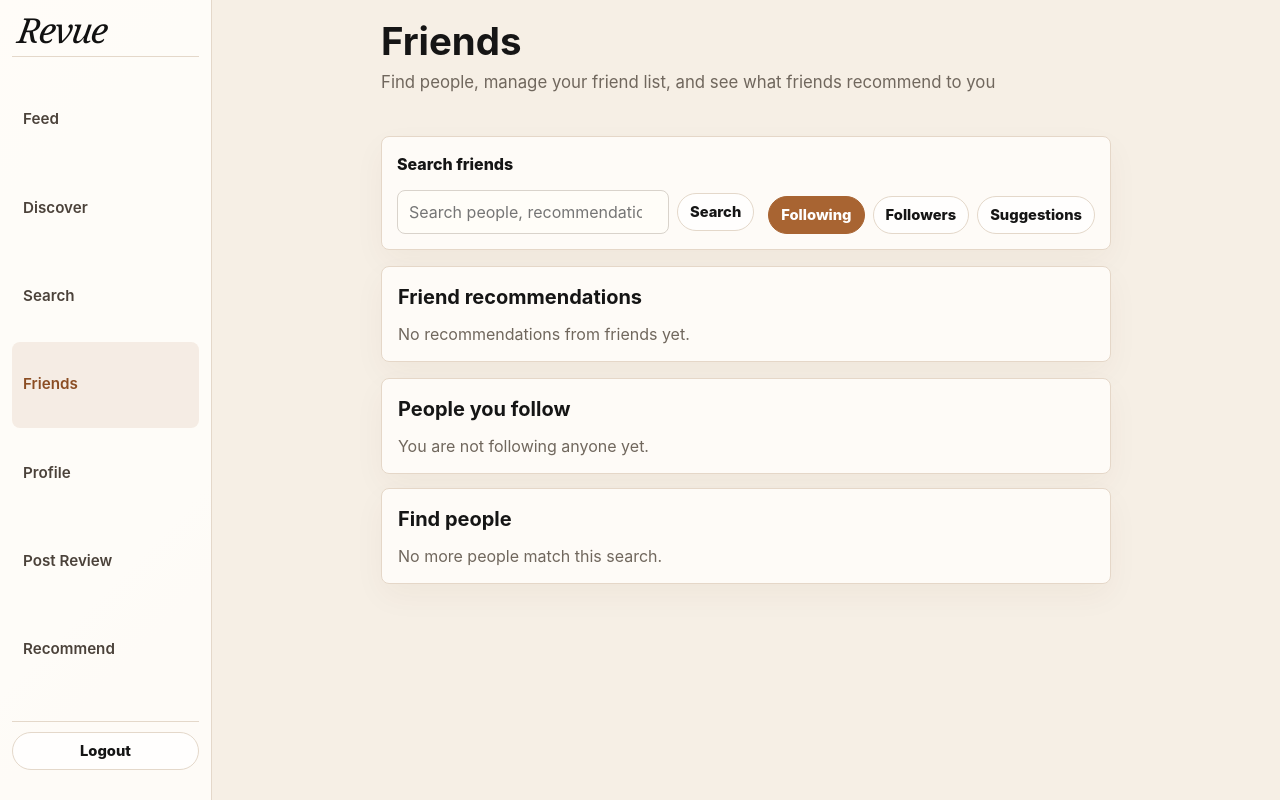
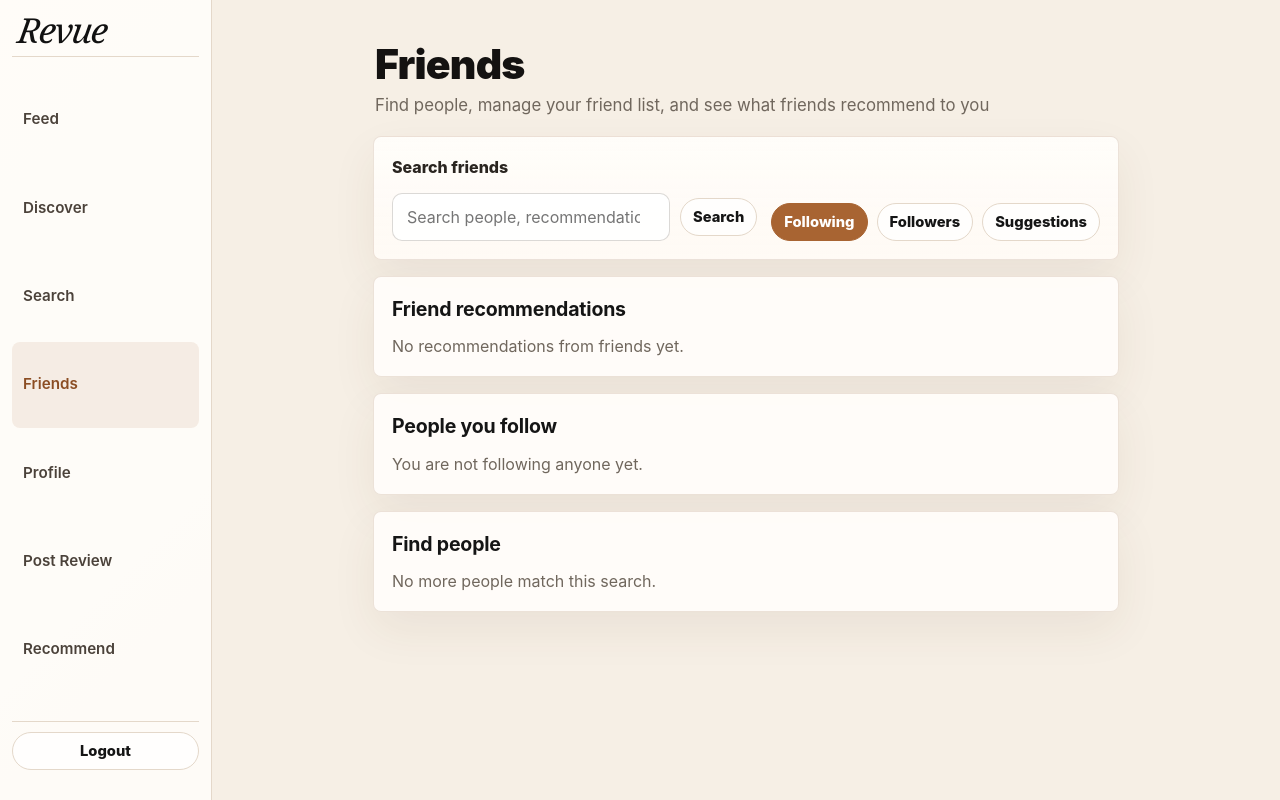
Before and after one commit to harshit1447/review-social, a Django app: page /friends/ in a window 1280 px wide. Run offline with Django 5.2, Linux system fonts and the light colour scheme; the visitor is signed in with stand-in values (Sample User, id 1); data comes from the database, SQL or seed files in the repository; data that the repository does not hold is empty; some libraries are stand-ins or nearby versions.

Commit message:
Polish right side app UI

```diff
--- a/posts/templates/base_app.html
+++ b/posts/templates/base_app.html
@@ -662,11 +662,12 @@
             min-height: 0;
             overflow-y: auto;
             overscroll-behavior: contain;
+            padding: 18px 0;
         }
 
         .page {
-            max-width: 860px;
-            padding: 22px 24px 40px;
+            max-width: 900px;
+            padding: 20px 26px 44px;
             transform: none !important;
         }
 
@@ -674,10 +675,15 @@
             max-width: 760px;
             margin-left: auto;
             margin-right: auto;
+            padding: 6px 2px 2px;
         }
 
         .page-header h1 {
-            font-size: clamp(1.9rem, 3vw, 2.75rem);
+            color: #141211;
+            font-size: clamp(2rem, 3.2vw, 3rem);
+            font-weight: 900;
+            letter-spacing: -0.02em;
+            margin-bottom: 8px;
         }
 
         .toolbar,
@@ -694,7 +700,7 @@
 
         .layout-grid {
             display: grid;
-            gap: 14px;
+            gap: 16px;
             grid-template-columns: minmax(0, 1fr);
         }
 
@@ -705,13 +711,13 @@
 
         .profile-grid {
             display: grid;
-            gap: 10px;
+            gap: 12px;
             grid-template-columns: repeat(2, minmax(0, 1fr));
             margin-bottom: 14px;
         }
 
         .stat-card {
-            min-height: 74px;
+            min-height: 78px;
             padding: 14px 16px;
         }
 
@@ -727,30 +733,88 @@
         }
 
         .card {
-            padding: 15px 16px;
+            background: rgba(255, 253, 250, 0.94);
+            border-color: rgba(138, 91, 52, 0.16);
+            box-shadow: 0 18px 46px rgba(88, 55, 28, 0.07);
+            padding: 18px;
         }
 
         .card-title {
-            font-size: 1.25rem;
+            font-size: 1.22rem;
+            letter-spacing: -0.01em;
             margin: 0 0 10px;
         }
 
         .toolbar {
-            padding: 15px;
+            background:
+                linear-gradient(180deg, rgba(255, 253, 250, 0.96), rgba(255, 251, 246, 0.91));
+            padding: 18px;
         }
 
         .search-row {
             align-items: center;
+            gap: 10px;
         }
 
         .search-row input {
             flex: 1 1 auto;
             max-width: none;
+            background: rgba(255, 255, 255, 0.9);
+            border-color: rgba(112, 103, 93, 0.25);
+            border-radius: 10px;
+            min-height: 48px;
+            padding: 10px 14px;
+            transition: border-color 0.18s ease, box-shadow 0.18s ease;
+        }
+
+        .search-row input:focus,
+        .form-card input:focus,
+        .form-card select:focus,
+        .form-card textarea:focus {
+            border-color: rgba(168, 100, 50, 0.55);
+            box-shadow: 0 0 0 4px rgba(168, 100, 50, 0.11);
+            outline: none;
+        }
+
+        .filters {
+            gap: 9px;
+            margin-top: 2px;
+        }
+
+        .filter-link,
+        .button,
+        button[type="submit"] {
+            transition: background 0.18s ease, border-color 0.18s ease, color 0.18s ease, transform 0.18s ease;
+        }
+
+        .filter-link:hover,
+        .button:hover,
+        button[type="submit"]:hover {
+            transform: translateY(-1px);
         }
 
         .recommendation,
         .person-row {
-            padding: 10px 0;
+            border-top: 1px solid rgba(138, 91, 52, 0.12);
+            padding: 12px 0;
+        }
+
+        .recommendation p {
+            margin: 0 0 6px;
+        }
+
+        .recommendation p:last-child {
+            margin-bottom: 0;
+        }
+
+        .stack {
+            display: grid;
+            gap: 16px;
+        }
+
+        .recommendation:first-of-type,
+        .person-row:first-of-type {
+            border-top: 0;
         }
 
         .person-row {
@@ -777,6 +841,88 @@
             height: 34px;
             justify-content: center;
             width: 34px;
+        }
+
+        .review-card {
+            background:
+                linear-gradient(180deg, rgba(255, 253, 250, 0.98), rgba(255, 250, 244, 0.92));
+            border: 1px solid rgba(138, 91, 52, 0.16);
+            box-shadow: 0 20px 52px rgba(88, 55, 28, 0.075);
+        }
+
+        .review-poster {
+            background: rgba(168, 100, 50, 0.08);
+            box-shadow: inset 0 0 0 1px rgba(138, 91, 52, 0.12);
+        }
+
+        .item-title a:hover {
+            color: #8b4d23;
+        }
+
+        .review-text {
+            color: #2f2a25;
+        }
+
+        .feed-actions {
+            border-top: 1px solid rgba(138, 91, 52, 0.1);
+            padding-top: 8px;
+        }
+
+        .icon-button:hover {
+            background: rgba(168, 100, 50, 0.12);
+            border-color: rgba(168, 100, 50, 0.32);
+            color: #8b4d23;
+            transform: translateY(-1px);
+        }
+
+        .empty-state {
+            color: var(--muted);
+            margin: 0;
+        }
+
+        .form-card {
+            background:
+                linear-gradient(180deg, rgba(255, 253, 250, 0.98), rgba(255, 250, 244, 0.94));
+        }
+
+        .form-card form {
+            display: grid;
+            gap: 14px;
+        }
+
+        .form-card label,
+        .search-form label {
+            color: #2a2520;
+            font-weight: 850;
+        }
+
+        .form-card input,
+        .form-card select,
+        .form-card textarea {
+            background: rgba(255, 255, 255, 0.92);
+            border-color: rgba(112, 103, 93, 0.25);
+            border-radius: 10px;
+        }
+
+        .item-hero {
+            background:
+                linear-gradient(135deg, rgba(255, 253, 250, 0.98), rgba(255, 247, 237, 0.92));
+            border-color: rgba(138, 91, 52, 0.18);
+        }
+
+        .item-synopsis {
+            color: #3f3933;
+        }
+
+        .item-facts div {
+            border-top: 1px solid rgba(138, 91, 52, 0.12);
+            padding-top: 10px;
+        }
+
+        .stat-card {
+            align-items: baseline;
+            display: flex;
+            gap: 6px;
         }
 
         @media (max-height: 620px) {
```
